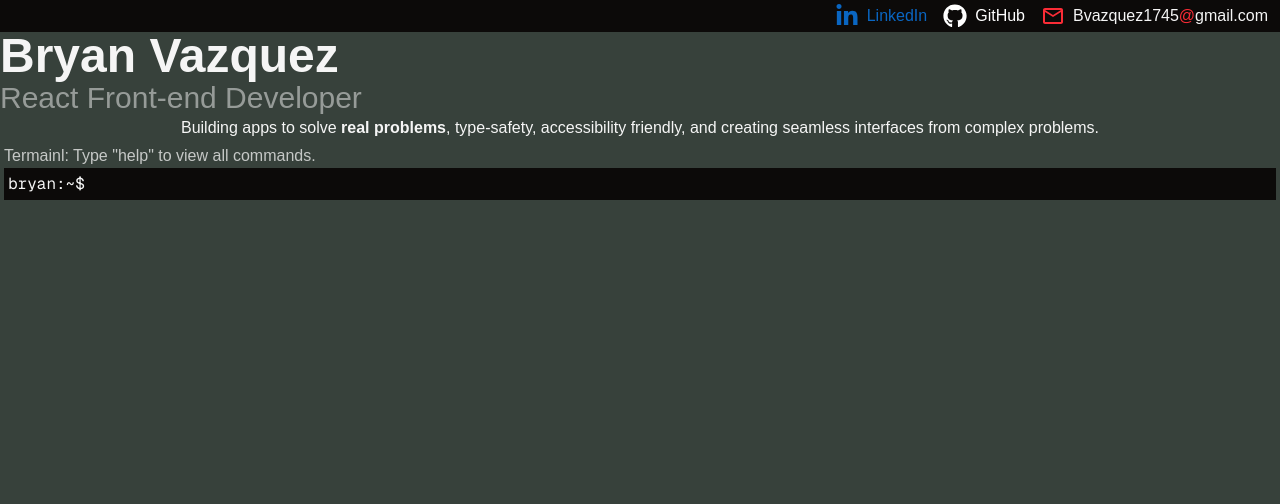
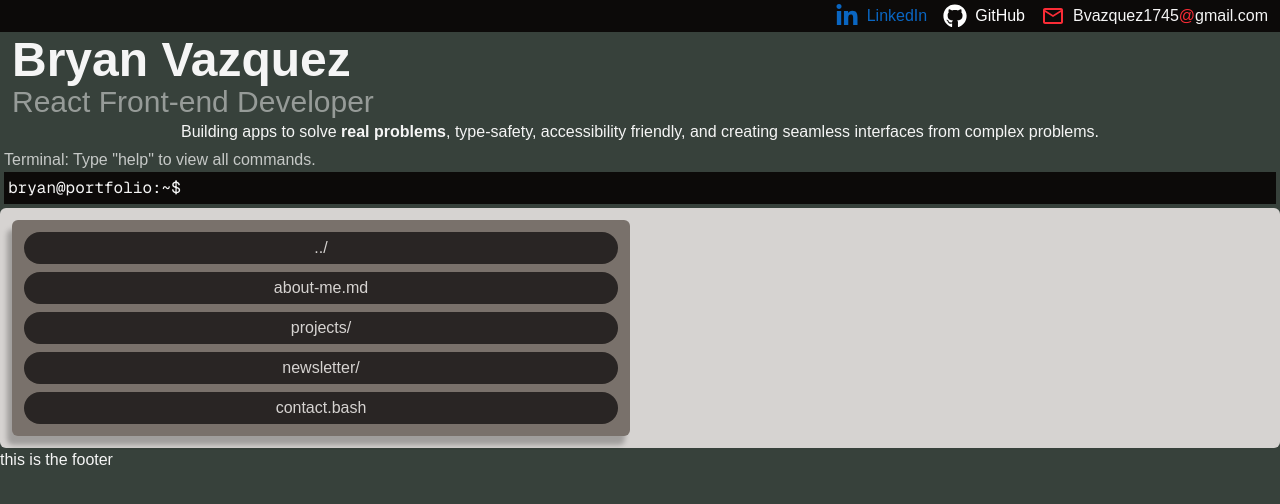
Before and after one commit to Wased20773/My-Portfolio-Website, a Next.js app in the folder apps/portfolio/: page / in a window 1280 px wide. Shown: the top 504 px of the page. Built offline with nearby package versions, Linux system fonts and the light colour scheme.

Commit message:
fix: More accessable friendly and planned TODO's

```diff
--- a/apps/portfolio/src/app/components/ui/Header.tsx
+++ b/apps/portfolio/src/app/components/ui/Header.tsx
@@ -1,32 +1,68 @@
-import Link from "next/link";
 import { FaGithub, FaLinkedinIn } from "react-icons/fa";
 import { MdOutlineEmail } from "react-icons/md";
 
 export default function Header() {
   return (
-    <div className="max-w-full bg-stone-950 px-3 py-1">
-      <div className="flex justify-end items-center flex-wrap gap-4">
+    <header>
+      {/* Top Heading */}
+      <ul
+        className="flex justify-end items-center flex-wrap gap-4 bg-stone-950 px-3 py-1"
+        aria-label="My Social links"
+      >
         {/* Maybe add a dropdown button to show all my social links below w-[400px]? */}
-        <Link
+        <li>
+          <a
             className="flex gap-2"
             href="https://www.linkedin.com/in/bryan-vazquez-7657b8214"
+            target="_blank"
+            rel="noopener noreferrer"
+            aria-label="Go to my LinkedIn"
           >
             <FaLinkedinIn size={24} className="text-[#0A66C2]" />
-          <p className="hidden sm:block text-[#0A66C2]">LinkedIn</p>
-        </Link>
+            <span className="hidden sm:block text-[#0A66C2]">LinkedIn</span>
+          </a>
+        </li>
 
-        <Link className="flex gap-2" href="https://github.com/Wased20773">
+        <li>
+          <a
+            className="flex gap-2"
+            href="https://github.com/Wased20773"
+            target="_blank"
+            rel="noopener noreferrer"
+            aria-label="Go to my GitHub"
+          >
             <FaGithub size={24} className="text-white" />
-          <p className="hidden sm:block text-white">GitHub</p>
-        </Link>
+            <span className="hidden sm:block text-white">GitHub</span>
+          </a>
+        </li>
 
-        <Link className="flex gap-2" href="#">
+        {/* TODO: Change to button when contact-me content has been created */}
+        <li>
+          <a className="flex gap-2" href="#">
             <MdOutlineEmail size={24} className="text-red-500" />
-          <p className="">
+            <span>
               Bvazquez1745<span className="text-red-500">@</span>gmail.com
+            </span>
+          </a>
+        </li>
+      </ul>
+
+      {/* Introductory Heading */}
+      <div className="mx-3 mt-1">
+        <h1 className="!text-5xl">Bryan Vazquez</h1>
+        <p className="!text-3xl opacity-50 font-normal">
+          React Front-end Developer
         </p>
-        </Link>
+
+        <p className="text-center">
+          Building apps to solve{" "}
+          <span className="font-semibold">real problems</span>, type-safety,
+          accessibility friendly, and creating seamless interfaces from complex
+          problems.
+        </p>
+
+        {/* Insert animated text */}
       </div>
-    </div>
+    </header>
   );
 }
--- /dev/null
+++ b/apps/portfolio/src/app/components/ui/OutputScreen.tsx
@@ -0,0 +1,68 @@
+export default function OutputScreen() {
+  return (
+    <div className="bg-stone-300 rounded-md p-3">
+      <div className="grid grid-rows-1 grid-cols-2 gap-5">
+        {/* Left Panel (folders) */}
+        <nav
+          className="bg-stone-500 rounded-md shadow-[-5px_9px_5px_0_rgb(0_0_0/0.25)] p-3"
+          aria-label="Directory"
+        >
+          {/* Insert dynamicly generated navigation based on current directory selection */}
+          <ul className="flex flex-col gap-2">
+            <li>
+              <button
+                type="button"
+                className="w-full bg-stone-800 rounded-full text-stone-300 text-center py-1"
+              >
+                {/* NOTE: Only show this when cwd !== "~" */}
+                ../
+              </button>
+            </li>
+            <li>
+              <button
+                type="button"
+                className="w-full bg-stone-800 rounded-full text-stone-300 text-center py-1"
+              >
+                about-me.md
+              </button>
+            </li>
+            <li>
+              <button
+                type="button"
+                className="w-full bg-stone-800 rounded-full text-stone-300 text-center py-1"
+              >
+                projects/
+              </button>
+            </li>
+            <li>
+              <button
+                type="button"
+                className="w-full bg-stone-800 rounded-full text-stone-300 text-center py-1"
+              >
+                newsletter/
+              </button>
+            </li>
+            <li>
+              <button
+                type="button"
+                className="w-full bg-stone-800 rounded-full text-stone-300 text-center py-1"
+              >
+                contact.bash
+              </button>
+            </li>
+          </ul>
+        </nav>
+
+        {/* Right Panel (files) */}
+        {/*
+            NOTE:
+                Give section a heading such as the file name, plus aria-labelledby.
+                Every nav click or typed via cd, move focus to that heading with tabIndex={-1}
+        */}
+        <section className="flex flex-col gap-3">
+          {/* Populate content here after interaction (Props) */}
+        </section>
+      </div>
+    </div>
+  );
+}
--- a/apps/portfolio/src/app/components/ui/Terminal.tsx
+++ b/apps/portfolio/src/app/components/ui/Terminal.tsx
@@ -7,12 +7,12 @@ export default function Terminal() {
 
   return (
     <div className="cursor-text m-1">
-      <p className="opacity-75">Termainl: Type "help" to view all commands.</p>
+      <p className="opacity-75">Terminal: Type "help" to view all commands.</p>
       <div
         onClick={() => inputRef.current?.focus()}
         className="cursor-text bg-stone-950 p-1 font-mono"
       >
-        <span>bryan:~$ </span>
+        <span>bryan@portfolio:~$ </span>
         <span
           ref={inputRef}
           contentEditable
--- a/apps/portfolio/src/app/page.tsx
+++ b/apps/portfolio/src/app/page.tsx
@@ -1,31 +1,17 @@
 import Header from "./components/ui/Header";
+import OutputScreen from "./components/ui/OutputScreen";
 import Terminal from "./components/ui/Terminal";
 export default function Home() {
   return (
     <div>
       <Header />
-      {/* Top heading */}
-      <h1 className="!text-5xl">Bryan Vazquez</h1>
-      <h2 className="!text-3xl opacity-50 font-normal">
-        React Front-end Developer
-      </h2>
-
-      <p className="text-center">
-        Building apps to solve{" "}
-        <span className="font-semibold">real problems</span>, type-safety,
-        accessibility friendly, and creating seamless interfaces from complex
-        problems.
-      </p>
-
-      {/* Insert animated text */}
-
-      <Terminal />
 
       <main>
-        {/* Left side */}
+        <Terminal />
+        <OutputScreen />
+      </main>
 
-        {/* Right side */}
-      </main>
+      <footer>this is the footer</footer>
     </div>
   );
 }
```
Lines whose indentation alone changed are shown as unchanged.
